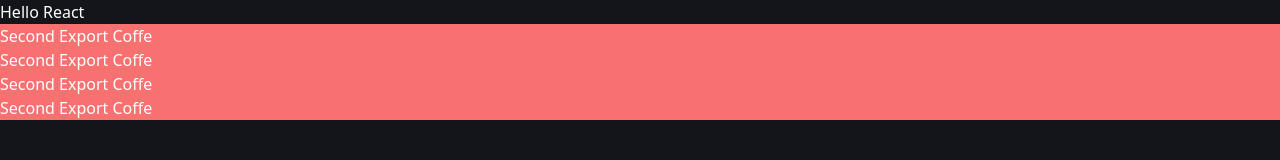
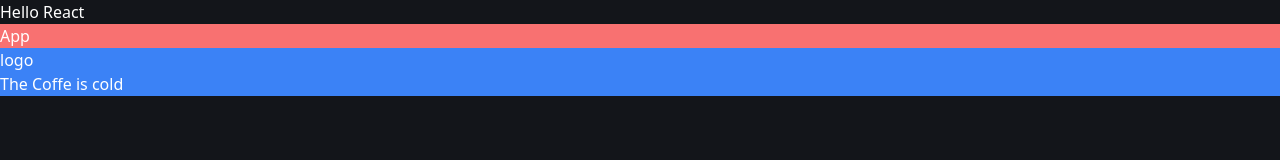
Before and after one commit to bastndev/Hello-React, an Astro site: page / in a window 1280 px wide. Built offline with nearby package versions, Linux system fonts and the light colour scheme; Astro itself is replaced by a stand-in of ours.

```diff
--- a/src/components/Coffe.jsx
+++ b/src/components/Coffe.jsx
@@ -1,3 +1,8 @@
 export function Coffe() {
-  return <h1>Second Export Coffe</h1>;
+  const coffeHot = false;
+  if (coffeHot) {
+    return <h1>The Coffe is hot</h1>;
+  } else {
+    return <h1>The Coffe is cold</h1>;
+  }
 }
--- a/src/components/app.jsx
+++ b/src/components/app.jsx
@@ -1,3 +1,3 @@
 export function App() {
-  return <h1>Second Export Coffe</h1>;
+  return <h1>App</h1>;
 }
--- a/src/pages/index.astro
+++ b/src/pages/index.astro
@@ -1,15 +1,16 @@
 ---
 import Layout from "../layouts/Layout.astro";
 import { App } from "../components/App";
-import { Coffe } from "../components/Coffe";
+import {Coffe}  from "../components/Coffe";
 ---
 
 <Layout title="Welcome to Astro.">
   <h1>Hello React</h1>
   <div class="bg-red-400">
     <App client:load />
-    <App client:load />
-    <App client:load />
-    <Coffe />
+  </div>
+  <div class="bg-blue-500">
+    <h1>logo</h1>
+    <Coffe client:load/>
   </div>
 </Layout>
```
Also changed, not shown: README.md.
